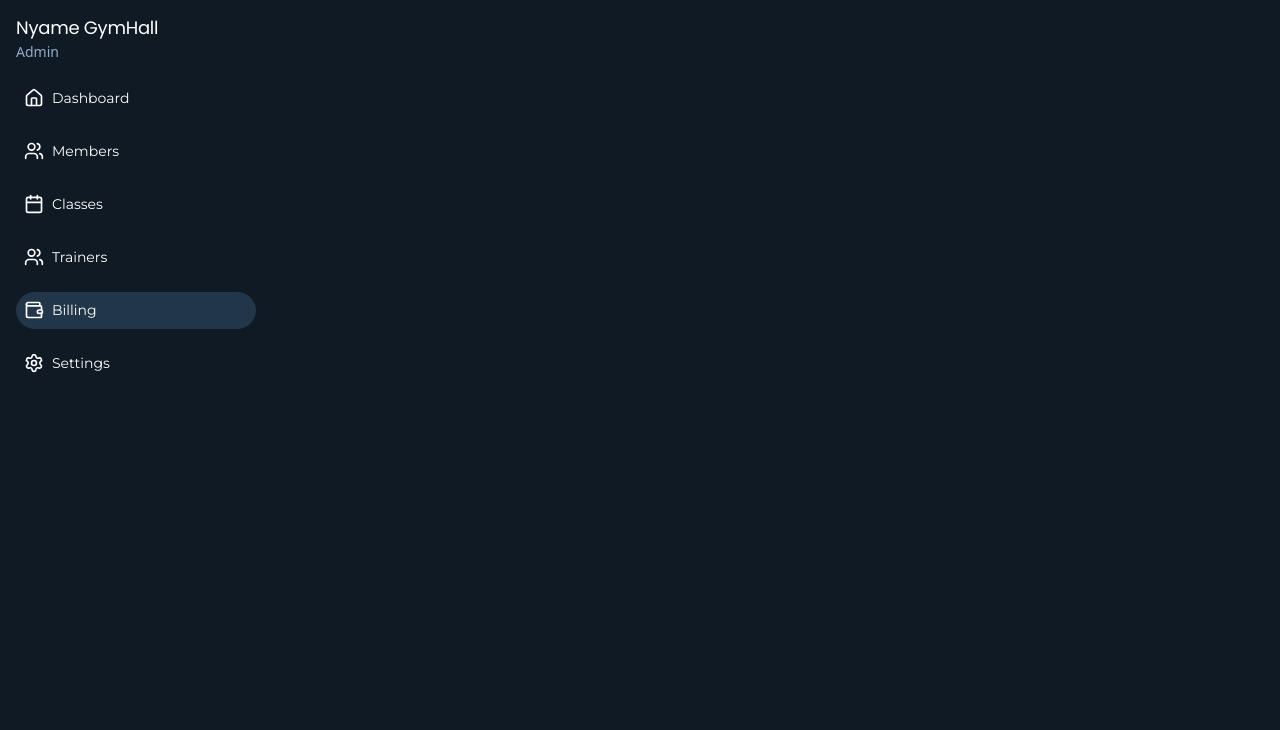
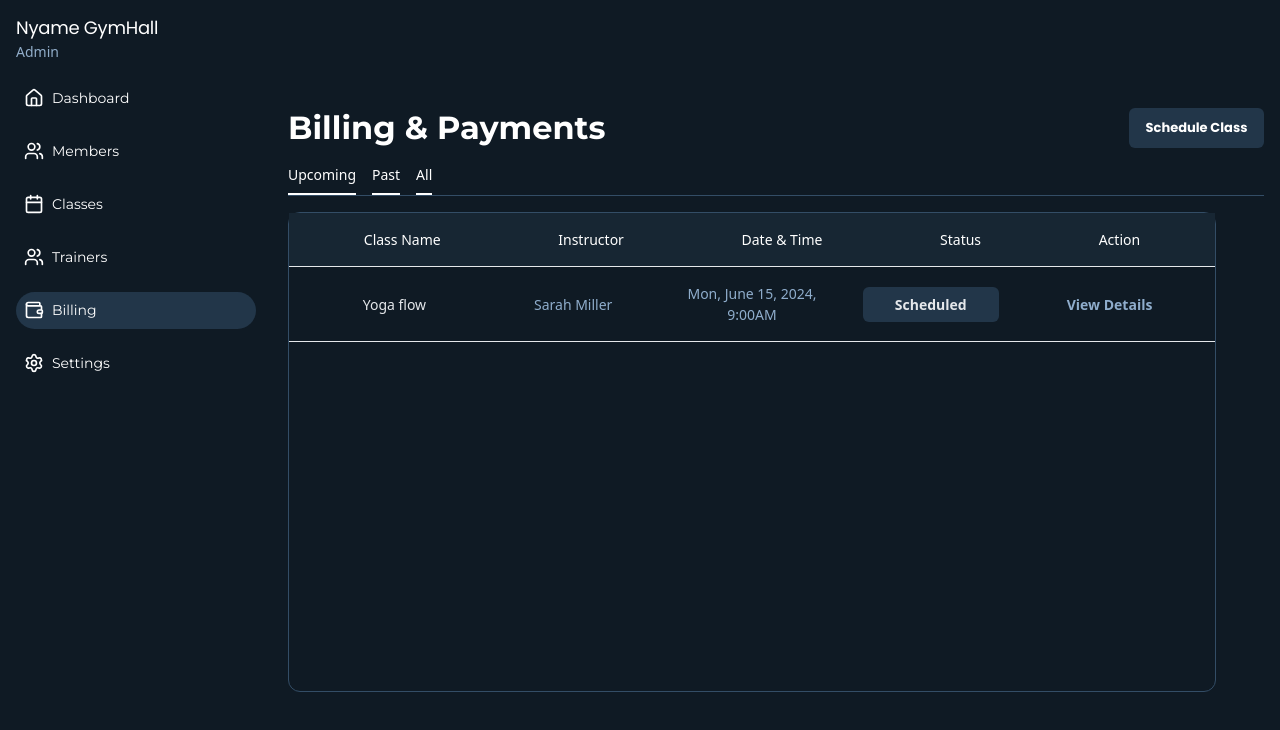
Before and after one commit to mafindijr/Gym-Management-System, a React (Vite) app: page /billing in a window 1280 px wide. Shown: the top 730 px of the page. Built offline with nearby package versions, Linux system fonts and the light colour scheme.

Commit message:
feat: created the billing components and currentlty working that component

```diff
--- a/src/pages/billing-payment.jsx
+++ b/src/pages/billing-payment.jsx
@@ -1,10 +1,77 @@
 import React from 'react'
+import { useState } from "react";
 
 export default function BillingPayment() {
 
+      const [formData, setFormData] = useState({
+          name: "",
+          instructor: "",
+          status: "",
+          dateTime: ""
+      });
+
+      const [data, setData] = useState ([
+          {
+              name: "Yoga flow",
+              instructor: "Sarah Miller",
+              dateTime: "Mon, June 15, 2024, 9:00AM",
+              status: "Scheduled",
+              action: "View Details"
+          }
+      ]);
+
   return (
-    <div>
+    <>
+         <main className='flex flex-col col-span-4 gap-4 w-full'>
+                    <div className='flex justify-between items-center'>
+                        <div className='flex flex-col gap-4'>
+                        <h1 className='text-[32px] leading-[40px] font-bold font-montserrat'>Billing & Payments</h1>
+                        </div>
+                        <button onClick={() => setOpenModal(true)} className='bg-[#223649] w-[135px] h-[40px] rounded-md pl-4 pr-4 leading-5.4 text-[13px] font-bold font-poppins text-center cursor-pointer'>Schedule Class</button>
+                    </div>
 
-    </div>
+                    <div className='flex flex-col gap-4 text-[14px] leading-[21px]'>
+                        <div className='inline-flex gap-4 border-b-1 border-[#334d66]'>
+                            <span className='border-b-2 pb-2'>Upcoming</span>
+                            <span className='border-b-2 pb-2'>Past</span>
+                            <span className='border-b-2 pb-2'>All</span>
+                        </div>
+                        <div className="w-[928px] h-[480px] flex flex-col border-1 inset-1 border-[#334d66] rounded-[12px]">
+                                <div className='flex justify-around items-center bg-[#172633] p-4 border-[#e5e8eb] border-b-1'>
+                                    <div><span>Class Name</span></div>
+                                    <div><span>Instructor</span></div>
+                                    <div><span>Date & Time</span></div>
+                                    <div><span>Status</span></div>
+                                    <div><span>Action</span></div>
+                                </div>
+                                <div id="tableBody" className="">
+                                    {data.map((item, index) => (
+                                    <div key={index} className='flex justify-around items-center text-[#8fadcc] p-4 border-[#e5e8eb] border-b-1'>
+                                        <div className="w-[185px] text-center text-[#e5e8eb]">
+                                            <span>{item.name}</span>
+                                        </div>
+                                        <div className="w-[185px] text-center">
+                                            <span>{item.instructor}</span>
+                                        </div>
+                                        <div className="w-[185px] text-center">
+                                            <span>{item.dateTime}</span>
+                                        </div>
+                                        <div className="w-[185px] text-center">
+                                            <span className="bg-[#223649] px-8 py-2 font-semibold rounded-md cursor-pointer text-[#e5e8eb]">{item.status} </span>
+                                        </div>
+                                        <div onClick={() => { setSelectedMember(item); setOpenReview(true); }} className="w-[185px] text-center">
+                                            <span className="font-semibold cursor-pointer">View Details</span>
+                                        </div>
+                                    </div>
+                                    ))}
+
+                            </div>
+                        </div>
+
+                    </div>
+
+            </main>
+
+    </>
   )
 }
```
